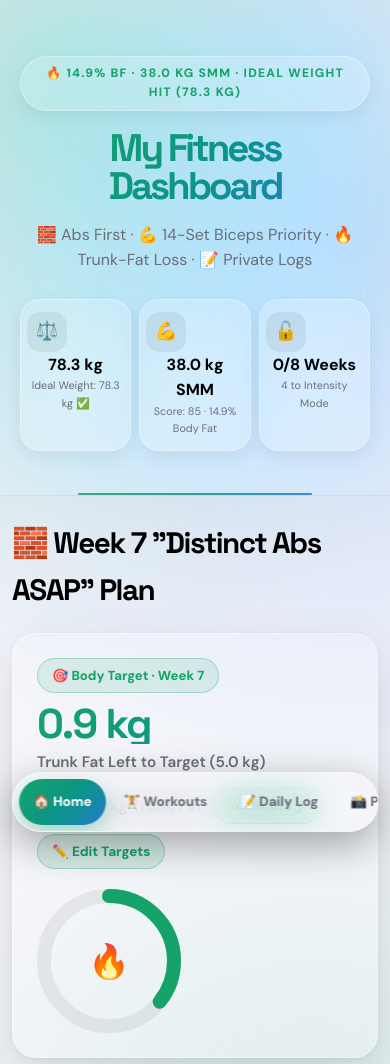
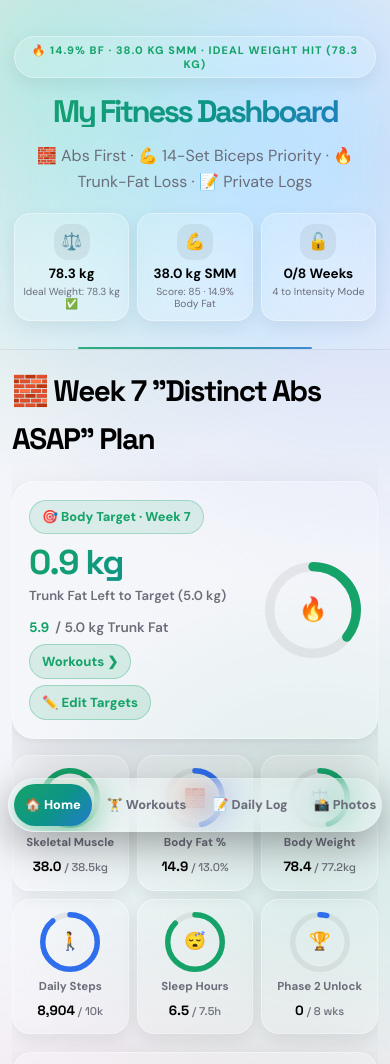
Before and after one commit to chaeimseu/gymplan.github.io, a plain HTML site: page index.html in a window 390 px wide. Shown: the top 1064 px of the page. Drawn offline with Linux system fonts and the light colour scheme.

Commit message:
Update index.html

```diff
--- a/index.html
+++ b/index.html
@@ -59,16 +59,27 @@
     html {
       background: var(--bg);
       scroll-behavior: smooth;
+      width: 100%;
+      max-width: 100vw;
+      overflow-x: hidden;
+      -webkit-text-size-adjust: 100%;
     }
 
     body {
-      min-width: 320px;
+      width: 100%;
+      max-width: 100vw;
+      min-width: 0;
       min-height: 100vh;
+      min-height: 100dvh;
       margin: 0;
       overflow-x: hidden;
+      overscroll-behavior-x: none;
+      position: relative;
       color: var(--text);
       font-family: "DM Sans", Arial, sans-serif;
       line-height: 1.6;
+      overflow-wrap: break-word;
+      word-wrap: break-word;
       background:
         radial-gradient(circle at 8% 4%, rgba(22,163,106,.22), transparent 30%),
         radial-gradient(circle at 92% 12%, rgba(47,111,237,.20), transparent 32%),
@@ -137,26 +148,22 @@
     @keyframes pageIn {
       from {
         opacity: 0;
-        transform: translateX(30px) translateY(6px);
-        filter: blur(4px);
+        transform: translateY(6px);
       }
       to {
         opacity: 1;
         transform: none;
-        filter: none;
       }
     }
 
     @keyframes pageBack {
       from {
         opacity: 0;
-        transform: translateX(-30px) translateY(6px);
-        filter: blur(4px);
+        transform: translateY(6px);
       }
       to {
         opacity: 1;
         transform: none;
-        filter: none;
       }
     }
 
@@ -329,13 +336,17 @@
 
     main {
       width: min(1200px, calc(100% - 32px));
+      max-width: 100%;
       min-height: 65vh;
       margin: 34px auto 76px;
       padding-bottom: calc(76px + env(safe-area-inset-bottom));
+      overflow-x: hidden;
     }
 
     .page {
-      animation: pageIn .45s ease both;
+      width: 100%;
+      max-width: 100%;
+      animation: pageIn .3s ease both;
     }
 
     .page.back {
@@ -344,8 +355,9 @@
 
     .grid {
       display: grid;
-      grid-template-columns: repeat(auto-fit, minmax(240px, 1fr));
+      grid-template-columns: repeat(auto-fit, minmax(min(100%, 240px), 1fr));
       gap: 18px;
+      width: 100%;
     }
 
     .card,
@@ -353,6 +365,9 @@
     .saved-entry,
     .photo-card,
     .exercise-card {
+      width: 100%;
+      max-width: 100%;
+      min-width: 0;
       overflow: hidden;
       padding: 22px;
       background: rgba(255,255,255,.15);
@@ -364,12 +379,14 @@
       transition: transform .25s ease, box-shadow .25s ease, border-color .25s ease;
     }
 
+    @media (hover: hover) and (pointer: fine) {
       .card:hover,
       .page-link:hover,
       .exercise-card:hover {
         transform: translateY(-3px);
         border-color: var(--purple);
         box-shadow: 0 24px 60px rgba(28,32,48,.16);
+      }
     }
 
     .highlight { border-left: 4px solid var(--blue); }
@@ -673,7 +690,7 @@
 
     .branch-suggestions {
       display: grid;
-      grid-template-columns: repeat(auto-fit, minmax(220px, 1fr));
+      grid-template-columns: repeat(auto-fit, minmax(min(100%, 220px), 1fr));
       gap: 10px;
       margin-top: 12px;
       padding: 12px;
@@ -683,6 +700,7 @@
     }
 
     .branch-box {
+      min-width: 0;
       padding: 10px 12px;
       border-radius: 12px;
       background: rgba(255,255,255,.22);
@@ -802,12 +820,13 @@
 
     .trophy-grid {
       display: grid;
-      grid-template-columns: repeat(auto-fit, minmax(260px, 1fr));
+      grid-template-columns: repeat(auto-fit, minmax(min(100%, 260px), 1fr));
       gap: 16px;
       margin-top: 18px;
     }
 
     .trophy-card {
+      min-width: 0;
       padding: 18px;
       border-radius: 20px;
       background: rgba(255,255,255,.18);
@@ -880,20 +899,26 @@
 
     label {
       display: block;
+      min-width: 0;
+      max-width: 100%;
       font-size: .92rem;
       font-weight: 800;
     }
 
     .form-grid {
       display: grid;
-      grid-template-columns: repeat(auto-fit, minmax(210px, 1fr));
+      grid-template-columns: repeat(auto-fit, minmax(min(100%, 210px), 1fr));
       gap: 16px;
+      width: 100%;
     }
 
     input,
     select,
     textarea {
+      display: block;
       width: 100%;
+      max-width: 100%;
+      min-width: 0;
       min-height: 48px;
       margin-top: 8px;
       padding: 12px 14px;
@@ -903,7 +928,15 @@
       border-radius: 14px;
       font-size: 16px;
       font-weight: 600;
+      -webkit-appearance: none;
+      appearance: none;
       transition: border-color .2s ease, box-shadow .2s ease, background .2s ease;
+    }
+
+    input[type="date"] {
+      width: 100%;
+      max-width: 100%;
+      min-width: 0;
     }
 
     input:focus-visible,
@@ -1012,9 +1045,15 @@
       display: flex;
       flex-direction: column;
       gap: 16px;
+      width: 100%;
+      max-width: 100%;
     }
 
     .target-hero-card {
+      width: 100%;
+      max-width: 100%;
+      min-width: 0;
+      overflow: hidden;
       padding: 24px;
       border-radius: 24px;
       background: rgba(255, 255, 255, .15);
@@ -1029,29 +1068,36 @@
       display: flex;
       align-items: center;
       justify-content: space-between;
-      gap: 20px;
-      flex-wrap: wrap;
+      gap: 16px;
+      flex-wrap: nowrap;
+      min-width: 0;
+    }
+
+    .target-hero-top > div:first-child {
+      flex: 1 1 auto;
+      min-width: 0;
     }
 
     .target-status-pill {
       display: inline-flex;
       align-items: center;
-      gap: 8px;
-      padding: 6px 14px;
+      gap: 6px;
+      max-width: 100%;
+      padding: 6px 12px;
       border-radius: 999px;
       background: rgba(22, 163, 106, .12);
       border: 1px solid rgba(22, 163, 106, .28);
       color: var(--purple);
-      font-size: 0.82rem;
+      font-size: 0.8rem;
       font-weight: 800;
       margin-bottom: 10px;
     }
 
     .target-main-number {
       font-family: "Space Grotesk", sans-serif;
-      font-size: clamp(2.6rem, 6vw, 3.8rem);
+      font-size: clamp(2.2rem, 6vw, 3.8rem);
       font-weight: 700;
-      line-height: 1;
+      line-height: 1.05;
       letter-spacing: -0.04em;
       margin: 0;
       background: var(--grad);
@@ -1062,17 +1108,17 @@
 
     .target-main-label {
       color: var(--muted);
-      font-size: 0.95rem;
+      font-size: 0.9rem;
       font-weight: 600;
-      margin: 6px 0 14px;
+      margin: 6px 0 12px;
     }
 
     .target-sub-progress {
       display: flex;
       align-items: center;
       flex-wrap: wrap;
-      gap: 10px;
-      font-size: 1rem;
+      gap: 8px;
+      font-size: 0.95rem;
       font-weight: 700;
     }
 
@@ -1089,25 +1135,20 @@
       display: inline-flex;
       align-items: center;
       gap: 4px;
-      padding: 6px 14px;
+      padding: 6px 12px;
       border-radius: 999px;
       background: rgba(22, 163, 106, .14);
       border: 1px solid rgba(22, 163, 106, .3);
       color: var(--purple);
-      font-size: 0.84rem;
+      font-size: 0.82rem;
       font-weight: 800;
       transition: transform 0.18s ease, background 0.18s ease;
     }
 
-    .target-action-pill:hover {
-      transform: translateY(-2px);
-      background: rgba(22, 163, 106, .24);
-    }
-
     .target-ring-large {
       position: relative;
-      width: 144px;
-      height: 144px;
+      width: 132px;
+      height: 132px;
       flex-shrink: 0;
       display: grid;
       place-items: center;
@@ -1127,18 +1168,22 @@
       flex-direction: column;
       align-items: center;
       justify-content: center;
-      font-size: 2.1rem;
+      font-size: 1.9rem;
       pointer-events: none;
     }
 
     .target-mini-grid {
       display: grid;
-      grid-template-columns: repeat(3, 1fr);
-      gap: 14px;
+      grid-template-columns: repeat(3, minmax(0, 1fr));
+      gap: 12px;
+      width: 100%;
     }
 
     .target-mini-card {
-      padding: 18px 14px;
+      min-width: 0;
+      width: 100%;
+      overflow: hidden;
+      padding: 16px 10px;
       border-radius: 22px;
       background: rgba(255, 255, 255, .15);
       color: var(--text);
@@ -1153,18 +1198,14 @@
       transition: transform 0.22s ease, border-color 0.22s ease;
     }
 
-    .target-mini-card:hover {
-      transform: translateY(-3px);
-      border-color: var(--purple);
-    }
-
     .target-ring-mini {
       position: relative;
-      width: 88px;
-      height: 88px;
-      margin-bottom: 10px;
+      width: 80px;
+      height: 80px;
+      margin-bottom: 8px;
       display: grid;
       place-items: center;
+      flex-shrink: 0;
     }
 
     .target-ring-mini .mini-icon {
@@ -1172,32 +1213,40 @@
       inset: 0;
       display: grid;
       place-items: center;
-      font-size: 1.4rem;
+      font-size: 1.3rem;
     }
 
     .target-mini-title {
       color: var(--muted);
-      font-size: 0.86rem;
+      font-size: 0.82rem;
       font-weight: 700;
       margin-bottom: 4px;
+      width: 100%;
+      white-space: nowrap;
+      overflow: hidden;
+      text-overflow: ellipsis;
     }
 
     .target-mini-value {
       font-family: "Space Grotesk", sans-serif;
-      font-size: 1.12rem;
+      font-size: 1.02rem;
       font-weight: 700;
       color: var(--text);
+      width: 100%;
+      white-space: nowrap;
+      overflow: hidden;
+      text-overflow: ellipsis;
     }
 
     .target-mini-value span {
       color: var(--muted);
       font-weight: 500;
-      font-size: 0.88rem;
+      font-size: 0.8rem;
     }
 
     .photo-grid {
       display: grid;
-      grid-template-columns: repeat(auto-fit, minmax(255px, 1fr));
+      grid-template-columns: repeat(auto-fit, minmax(min(100%, 255px), 1fr));
       gap: 18px;
       margin-top: 22px;
     }
@@ -1316,140 +1365,249 @@
     }
 
     @media(max-width:700px) {
+      header {
+        padding: calc(36px + env(safe-area-inset-top)) 14px 28px;
+      }
+
+      header h1 {
+        font-size: clamp(1.9rem, 8vw, 2.6rem);
+      }
+
+      .badge {
+        font-size: .68rem;
+        padding: 6px 10px;
+        max-width: 100%;
+        white-space: normal;
+        line-height: 1.3;
+      }
+
       main {
         width: calc(100% - 24px);
-        margin-top: 24px;
+        margin-top: 18px;
+        margin-bottom: 84px;
+      }
+
+      /* Disable sticky hover jumps on mobile touchscreens */
+      .card:hover,
+      .page-link:hover,
+      .exercise-card:hover,
+      .hero-stat:hover,
+      .target-mini-card:hover,
+      .trophy-card:hover,
+      .button:hover,
+      nav a:hover,
+      .day-tabs a:hover {
+        transform: none !important;
       }
 
       .grid,
       .form-grid,
       .comparison-grid {
-        grid-template-columns: 1fr;
-        gap: 14px;
+        grid-template-columns: minmax(0, 1fr);
+        gap: 12px;
+      }
+
+      .target-hero-card {
+        padding: 18px 16px;
+        border-radius: 22px;
+      }
+
+      .target-hero-top {
+        gap: 12px;
+      }
+
+      .target-main-number {
+        font-size: 2.15rem;
+      }
+
+      .target-main-label {
+        font-size: 0.82rem;
+        margin: 4px 0 10px;
+      }
+
+      .target-sub-progress {
+        font-size: 0.86rem;
+        gap: 6px;
+      }
+
+      .target-ring-large {
+        width: 96px;
+        height: 96px;
+      }
+
+      .target-ring-center {
+        font-size: 1.45rem;
       }
 
       .target-mini-grid {
-        grid-template-columns: repeat(2, 1fr);
-        gap: 10px;
+        grid-template-columns: repeat(3, minmax(0, 1fr));
+        gap: 8px;
       }
 
       .target-mini-card {
-        padding: 14px 10px;
-        border-radius: 20px;
+        padding: 12px 6px;
+        border-radius: 18px;
       }
 
       .target-ring-mini {
-        width: 72px;
-        height: 72px;
+        width: 60px;
+        height: 60px;
+        margin-bottom: 6px;
+      }
+
+      .target-ring-mini .mini-icon {
+        font-size: 1.1rem;
+      }
+
+      .target-mini-title {
+        font-size: 0.72rem;
       }
 
       .target-mini-value {
-        font-size: 0.95rem;
+        font-size: 0.84rem;
+      }
+
+      .target-mini-value span {
+        font-size: 0.7rem;
       }
 
       .button,
       .button-row .button {
         width: 100%;
-        min-height: 52px;
+        min-height: 48px;
       }
 
       .hero-stats {
         display: grid;
-        grid-template-columns: repeat(3,1fr);
+        grid-template-columns: repeat(3, minmax(0, 1fr));
         gap: 8px;
+        margin-top: 18px;
       }
 
       .hero-stat {
         min-width: 0;
-        display: block;
-        padding: 12px 6px;
+        display: flex;
+        flex-direction: column;
+        align-items: center;
+        padding: 10px 6px;
         text-align: center;
         gap: 4px;
+        border-radius: 16px;
       }
 
       .hero-stat span {
-        width: 40px;
-        height: 40px;
-        font-size: 1.15rem;
-      }
-
-      .hero-stat strong,
+        width: 36px;
+        height: 36px;
+        font-size: 1.05rem;
+        margin-bottom: 2px;
+      }
+
+      .hero-stat strong {
+        display: block;
+        font-size: .84rem;
+        line-height: 1.2;
+      }
+
       .hero-stat small {
         display: block;
-      }
-
-      .hero-stat small {
-        font-size: .68rem;
+        font-size: .64rem;
+        line-height: 1.2;
+      }
+
+      .workout-block-header {
+        padding: 16px 14px;
+        gap: 10px;
+      }
+
+      .block-toggle-pill {
+        padding: 8px 10px;
+        font-size: .76rem;
       }
 
       .exercise-card {
-        margin: 14px 0;
-        padding: 18px;
+        margin: 12px 0;
+        padding: 16px;
       }
 
       .watch-link {
-        min-height: 48px;
-        padding: 13px 18px;
-        font-size: .9rem;
+        width: 100%;
+        justify-content: center;
+        min-height: 46px;
+        padding: 12px 16px;
+        font-size: .88rem;
       }
 
       .page-link {
-        min-height: 120px;
-        padding: 18px;
+        min-height: 110px;
+        padding: 16px;
       }
 
       .card,
       .saved-entry,
       .photo-card {
-        padding: 18px;
+        padding: 16px;
+        border-radius: 20px;
       }
 
       .photo-grid {
-        grid-template-columns: 1fr;
+        grid-template-columns: minmax(0, 1fr);
         gap: 14px;
         margin-top: 18px;
       }
 
       .checklist label,
       .analysis-checks label {
-        min-height: 56px;
-        padding: 14px 16px;
-        gap: 14px;
+        min-height: 52px;
+        padding: 12px 14px;
+        gap: 12px;
+        font-size: .88rem;
       }
 
       .checklist input,
       .analysis-checks input {
-        width: 24px;
-        height: 24px;
+        width: 22px;
+        height: 22px;
+        flex-shrink: 0;
       }
 
       input,
       select,
       textarea,
       .intensity-check-label {
-        min-height: 52px;
-        padding: 14px 16px;
+        min-height: 48px;
+        padding: 12px 14px;
         font-size: 16px;
       }
 
       textarea {
-        min-height: 110px;
+        min-height: 100px;
+      }
+
+      nav {
+        width: calc(100vw - 16px);
+        padding: 5px;
       }
 
       nav a {
+        min-height: 42px;
+        padding: 8px 11px;
+        font-size: .8rem;
+      }
+
+      .day-tabs a {
         min-height: 46px;
         padding: 10px 14px;
-        font-size: .84rem;
-      }
-
-      .day-tabs a {
-        min-height: 52px;
-        padding: 12px 18px;
       }
 
       footer {
         padding: 24px 16px calc(24px + env(safe-area-inset-bottom));
-        font-size: .88rem;
+        font-size: .85rem;
+      }
+    }
+
+    @media(max-width:360px) {
+      .target-mini-grid {
+        grid-template-columns: repeat(2, minmax(0, 1fr));
       }
     }
 
```
Lines whose indentation alone changed are shown as unchanged.
